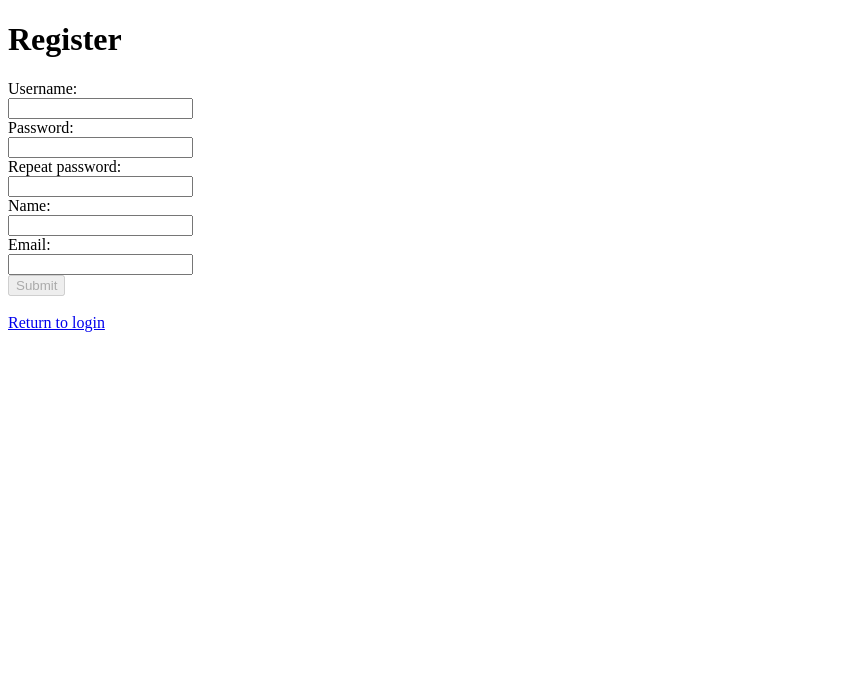
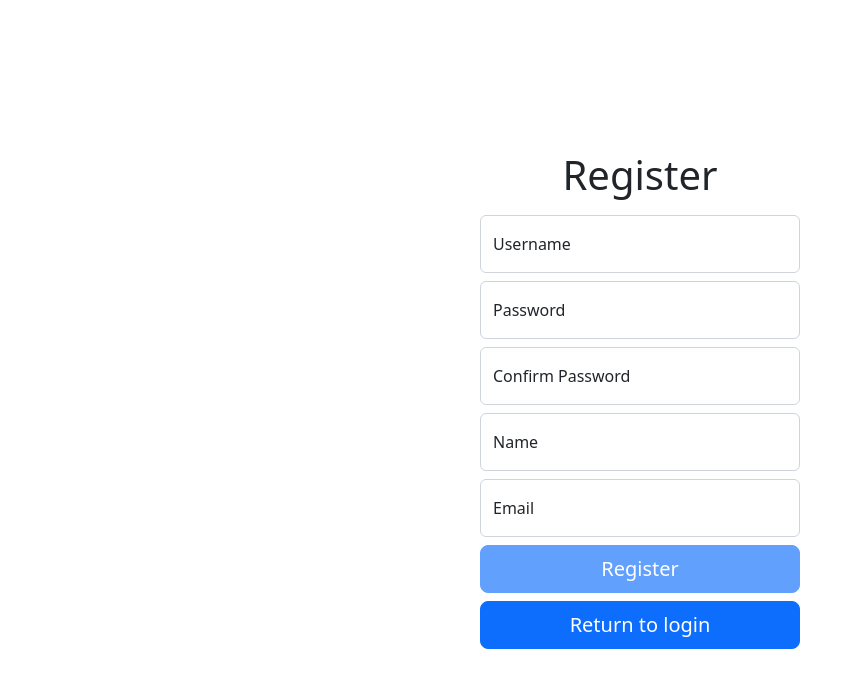
Before and after one commit to SonilPro/NTP_Project, an Angular app in the folder web/: page /register in a window 1280 px wide. Shown: the top 688 px of the page, without its empty margins (0-855 px from the left). Built offline with nearby package versions, Linux system fonts and the light colour scheme; no server answers.

Commit message:
login and register

```diff
--- a/web/angular.json
+++ b/web/angular.json
@@ -16,18 +16,17 @@
             "outputPath": "dist/web",
             "index": "src/index.html",
             "main": "src/main.ts",
-            "polyfills": [
-              "zone.js"
+            "polyfills": ["zone.js"],
+            "tsConfig": "tsconfig.app.json",
+            "assets": ["src/favicon.ico", "src/assets"],
+            "styles": [
+              "src/styles.css",
+              "node_modules/bootstrap/scss/bootstrap.scss",
+              "node_modules/bootstrap-icons/font/bootstrap-icons.css"
             ],
-            "tsConfig": "tsconfig.app.json",
-            "assets": [
-              "src/favicon.ico",
-              "src/assets"
-            ],
-            "styles": [
-              "src/styles.css"
-            ],
-            "scripts": []
+            "scripts": [
+              "node_modules/bootstrap/dist/js/bootstrap.bundle.min.js"
+            ]
           },
           "configurations": {
             "production": {
@@ -89,18 +88,10 @@
         "test": {
           "builder": "@angular-devkit/build-angular:karma",
           "options": {
-            "polyfills": [
-              "zone.js",
-              "zone.js/testing"
-            ],
+            "polyfills": ["zone.js", "zone.js/testing"],
             "tsConfig": "tsconfig.spec.json",
-            "assets": [
-              "src/favicon.ico",
-              "src/assets"
-            ],
-            "styles": [
-              "src/styles.css"
-            ],
+            "assets": ["src/favicon.ico", "src/assets"],
+            "styles": ["src/styles.css"],
             "scripts": []
           }
         }
--- a/web/package.json
+++ b/web/package.json
@@ -18,6 +18,9 @@
     "@angular/platform-browser": "^15.1.0",
     "@angular/platform-browser-dynamic": "^15.1.0",
     "@angular/router": "^15.1.0",
+    "bootstrap": "^5.2.3",
+    "bootstrap-icons": "^1.10.3",
+    "jquery": "^3.6.3",
     "rxjs": "~7.8.0",
     "tslib": "^2.3.0",
     "zone.js": "~0.12.0"
--- a/web/src/app/login/login.component.html
+++ b/web/src/app/login/login.component.html
@@ -1,11 +1,18 @@
-<form (submit)="onLogin()" [formGroup]="signinForm">
-  <fieldset>
-    <input type="text" formControlName="username" placeholder="Enter username">
-  </fieldset>
-  <fieldset>
-    <input type="password" formControlName="password" placeholder="Enter password">
-  </fieldset>
-  <button type="submit" [disabled]="signinForm.invalid">Login</button>
-  <button [routerLink]="['/register']">Register</button>
-  <div *ngIf="errorMessage">{{errorMessage}}</div>
-</form>
+<div class="text-center m-auto vh-100 d-flex justify-content-center align-items-center">
+  <main class="form-signin w-25 m-auto">
+    <form (submit)="onLogin()" [formGroup]="signinForm">
+      <h1 class="h3 mb-3 fw-normal">Please Log in</h1>
+      <div class="form-floating">
+        <input type="text" class="form-control" id="username" formControlName="username" placeholder="Username">
+        <label for="username">Username</label>
+      </div>
+      <div class="form-floating mt-2">
+        <input type="password" class="form-control" id="password" formControlName="password" placeholder="Password">
+        <label for="password">Password</label>
+      </div>
+      <button class="w-100 mt-2 btn btn-lg btn-primary" type="submit" [disabled]="signinForm.invalid">Login</button>
+      <button class="w-100 mt-2 btn btn-lg btn-primary" [routerLink]="['/register']">Register</button>
+      <div *ngIf="errorMessage">{{errorMessage}}</div>
+    </form>
+  </main>
+</div>
--- a/web/src/app/register/register.component.html
+++ b/web/src/app/register/register.component.html
@@ -1,16 +1,33 @@
-<h1>Register</h1>
-<form (submit)="onSubmit()" [formGroup]="registerForm">
-    <label for="username">Username:</label><br>
-    <input type="text" id="username" name="username" formControlName="username"><br>
-    <label for="password">Password:</label><br>
-    <input type="password" id="password" name="password" formControlName="password"><br>
-    <label for="password">Repeat password:</label><br>
-    <input type="password" id="confirmPassword" name="confirmPassword" formControlName="confirmPassword"><br>
-    <label for="password">Name:</label><br>
-    <input type="text" id="name" name="name" formControlName="name"><br>
-    <label for="email">Email:</label><br>
-    <input type="email" id="email" name="email" formControlName="email"><br>
-    <input type="submit" value="Submit" [disabled]="registerForm.invalid"><br><br>
-    <div *ngIf="errorMessage">{{errorMessage}}</div>
-    <a [routerLink]="['/login']">Return to login</a>
-</form>
+<div class="text-center m-auto vh-100 d-flex justify-content-center align-items-center">
+    <main class="form-signin w-25 m-auto">
+        <form (submit)="onSubmit()" [formGroup]="registerForm">
+            <h1 class="h1 mb-3 fw-normal">Register</h1>
+            <div class="form-floating">
+                <input type="text" class="form-control" id="username" formControlName="username" placeholder="Username">
+                <label for="username">Username</label>
+            </div>
+            <div class="form-floating mt-2">
+                <input type="password" class="form-control" id="password" formControlName="password"
+                    placeholder="Password">
+                <label for="password">Password</label>
+            </div>
+            <div class="form-floating mt-2">
+                <input type="password" class="form-control" id="confirmPassword" formControlName="confirmPassword"
+                    placeholder="Confirm password">
+                <label for="confirmPassword">Confirm Password</label>
+            </div>
+            <div class="form-floating mt-2">
+                <input type="text" class="form-control" id="name" formControlName="name" placeholder="Name">
+                <label for="name">Name</label>
+            </div>
+            <div class="form-floating mt-2">
+                <input type="email" class="form-control" id="name" formControlName="email" placeholder="Email">
+                <label for="email">Email</label>
+            </div>
+            <button class="w-100 mt-2 btn btn-lg btn-primary" type="submit"
+                [disabled]="registerForm.invalid">Register</button>
+            <button class="w-100 mt-2 btn btn-lg btn-primary" [routerLink]="['/login']">Return to login</button>
+            <div *ngIf="errorMessage">{{errorMessage}}</div>
+        </form>
+    </main>
+</div>
```
Also changed, not shown: 2 other files (tests, documents, lock files or other folders).
